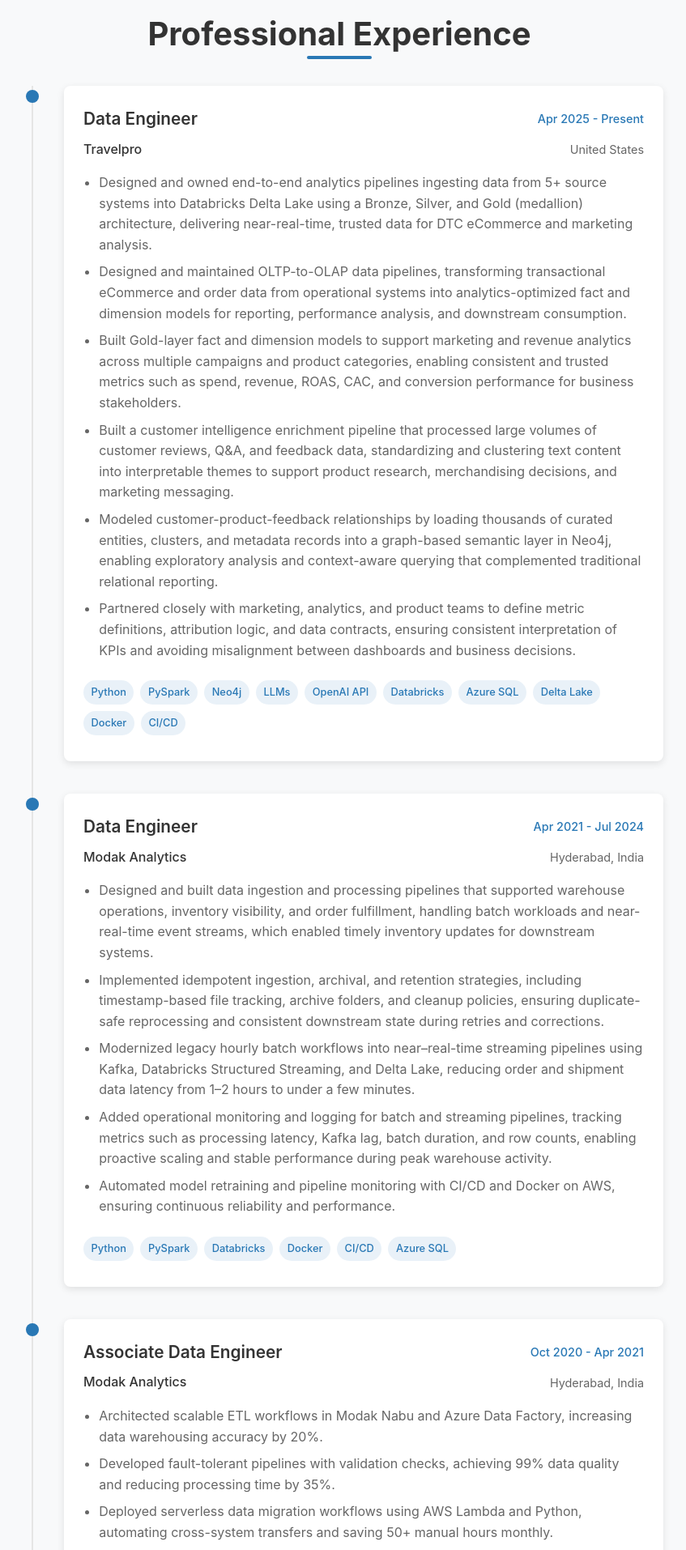
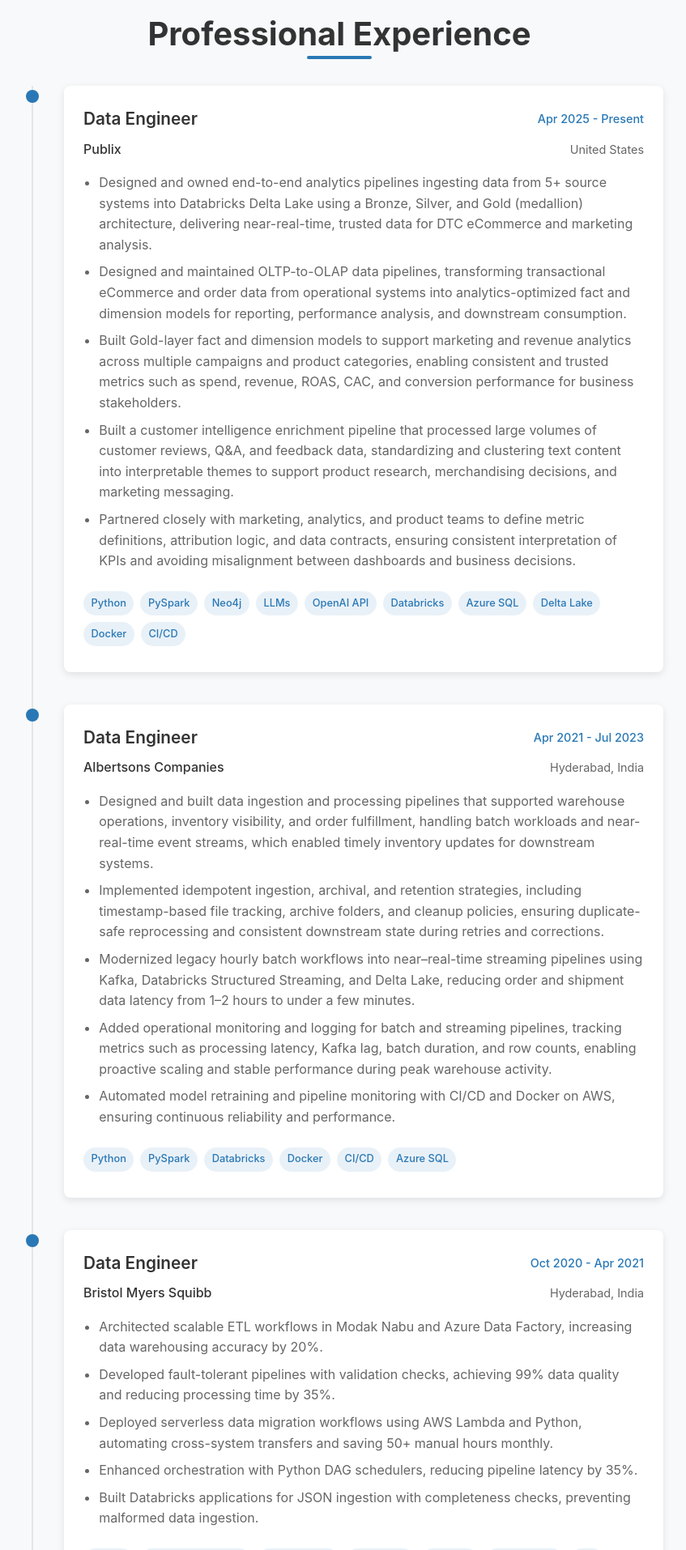
Before and after one commit to lenkalapellypraveen/Portfolio_Praveen, a React (Vite) app: page / in a window 1280 px wide. Shown: the part 4592-6506 px from the top of the page at 81% size, without its empty margins (221-1068 px from the left). Built offline with nearby package versions, Linux system fonts and the light colour scheme.

Commit message:
Update Experience.tsx

```diff
--- a/src/components/Experience.tsx
+++ b/src/components/Experience.tsx
@@ -18,7 +18,7 @@
     {
       id: 1,
       title: "Data Engineer",
-      company: "Travelpro",
+      company: "Publix",
       location: "United States",
       period: "Apr 2025 - Present",
       responsibilities: [
@@ -26,7 +26,6 @@
         "Designed and maintained OLTP-to-OLAP data pipelines, transforming transactional eCommerce and order data from operational systems into analytics-optimized fact and dimension models for reporting, performance analysis, and downstream consumption.",
         "Built Gold-layer fact and dimension models to support marketing and revenue analytics across multiple campaigns and product categories, enabling consistent and trusted metrics such as spend, revenue, ROAS, CAC, and conversion performance for business stakeholders.",
         "Built a customer intelligence enrichment pipeline that processed large volumes of customer reviews, Q&A, and feedback data, standardizing and clustering text content into interpretable themes to support product research, merchandising decisions, and marketing messaging.",
-        "Modeled customer-product-feedback relationships by loading thousands of curated entities, clusters, and metadata records into a graph-based semantic layer in Neo4j, enabling exploratory analysis and context-aware querying that complemented traditional relational reporting.",
         "Partnered closely with marketing, analytics, and product teams to define metric definitions, attribution logic, and data contracts, ensuring consistent interpretation of KPIs and avoiding misalignment between dashboards and business decisions."
       ],
       technologies: [
@@ -37,9 +36,9 @@
     {
       id: 2,
       title: "Data Engineer",
-      company: "Modak Analytics",
+      company: "Albertsons Companies",
       location: "Hyderabad, India",
-      period: "Apr 2021 - Jul 2024",
+      period: "Apr 2021 - Jul 2023",
       responsibilities: [
         "Designed and built data ingestion and processing pipelines that supported warehouse operations, inventory visibility, and order fulfillment, handling batch workloads and near-real-time event streams, which enabled timely inventory updates for downstream systems.",
         "Implemented idempotent ingestion, archival, and retention strategies, including timestamp-based file tracking, archive folders, and cleanup policies, ensuring duplicate-safe reprocessing and consistent downstream state during retries and corrections.",
@@ -53,8 +52,8 @@
     },
     {
       id: 3,
-      title: "Associate Data Engineer",
-      company: "Modak Analytics",
+      title: "Data Engineer",
+      company: "Bristol Myers Squibb",
       location: "Hyderabad, India",
       period: "Oct 2020 - Apr 2021",
       responsibilities: [
```
